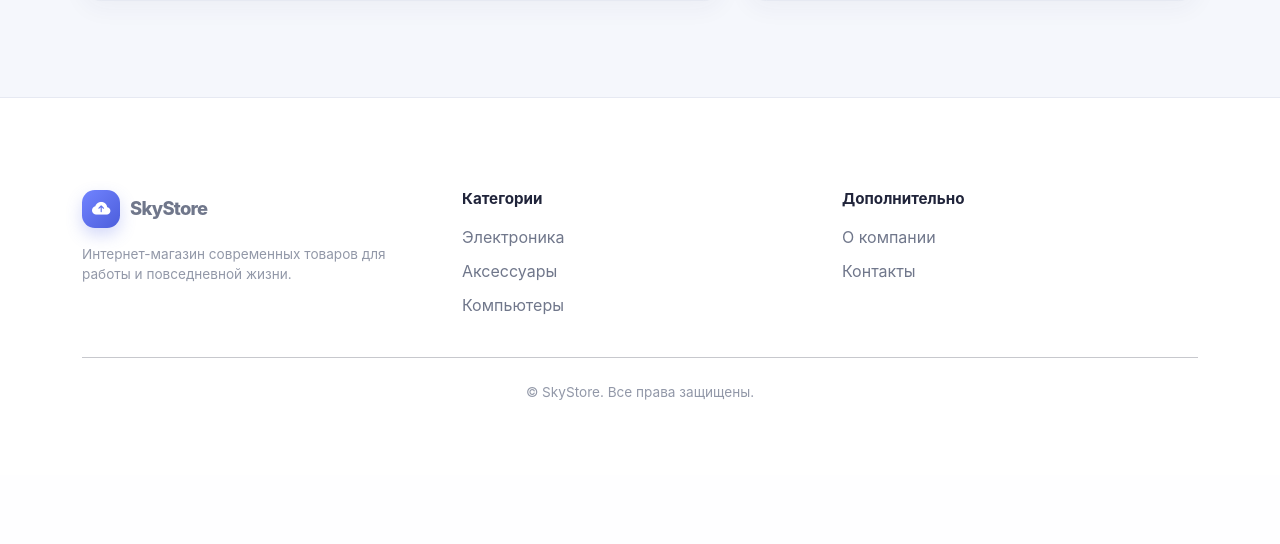
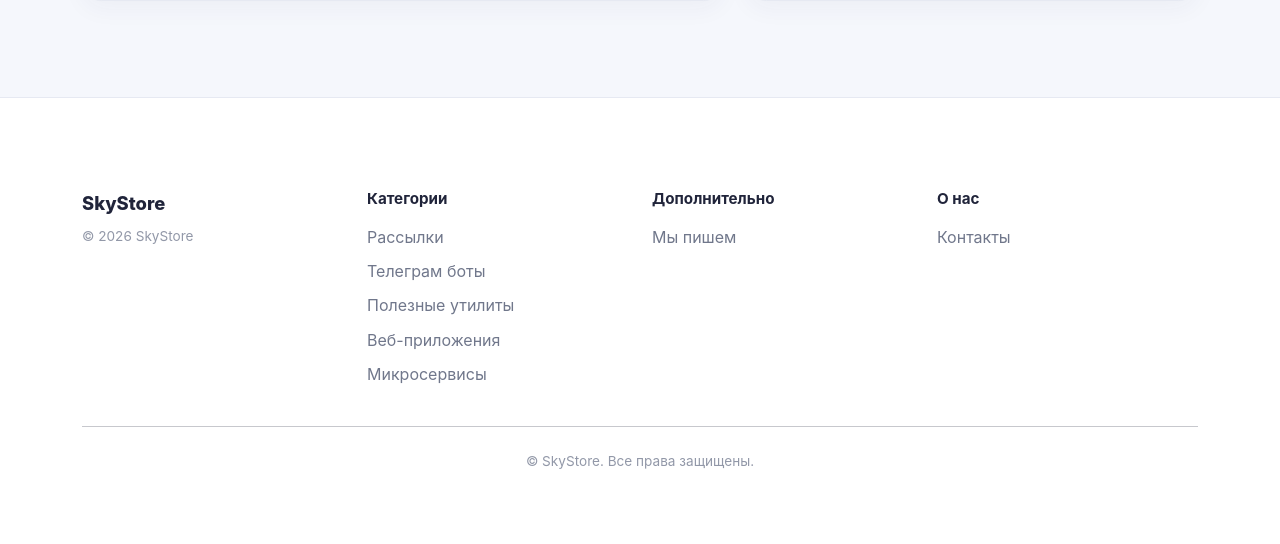
Before and after one commit to Forgman75/cool_market, a Django app: page /contacts/ in a window 1280 px wide. Shown: the part 1220-1764 px from the top of the page. Before the commit the page ends 1620 px from the top, so only its background shows below. Run offline with Django 5.2, Linux system fonts and the light colour scheme.

Commit message:
Fixed the footer on the contacts page

```diff
--- a/catalog/templates/contacts.html
+++ b/catalog/templates/contacts.html
@@ -183,35 +183,29 @@
     <div class="container py-5">
         <div class="row g-4">
 
-            <div class="col-md-4">
-                <a href="/" class="brand footer-brand text-decoration-none">
-                    <span class="brand-mark">
-                        <i class="bi bi-cloud-arrow-up-fill"></i>
-                    </span>
-                    <span>SkyStore</span>
-                </a>
-
-                <p class="footer-copy mt-3">
-                    Интернет-магазин современных товаров
-                    для работы и повседневной жизни.
-                </p>
+            <div class="col-12 col-md-3">
+                <div class="footer-brand">SkyStore</div>
+                <p class="footer-copy mt-2 mb-0">&copy; 2026 SkyStore</p>
             </div>
 
-            <div class="col-md-4">
+            <div class="col-6 col-md-3">
                 <h5 class="fw-bold mb-3">Категории</h5>
                 <ul class="list-unstyled">
-                    <li><a href="#" class="text-decoration-none">Электроника</a></li>
-                    <li><a href="#" class="text-decoration-none">Аксессуары</a></li>
-                    <li><a href="#" class="text-decoration-none">Компьютеры</a></li>
+                    <li><a href="#" class="text-decoration-none">Рассылки</a></li>
+                    <li><a href="#" class="text-decoration-none">Телеграм боты</a></li>
+                    <li><a href="#" class="text-decoration-none">Полезные утилиты</a></li>
+                    <li><a href="#" class="text-decoration-none">Веб-приложения</a></li>
+                    <li><a href="#" class="text-decoration-none">Микросервисы</a></li>
                 </ul>
             </div>
 
-            <div class="col-md-4">
-                <h5 class="fw-bold mb-3">Дополнительно</h5>
-                <ul class="list-unstyled">
-                    <li><a href="#" class="text-decoration-none">О компании</a></li>
-                    <li><a href="/contacts/" class="text-decoration-none">Контакты</a></li>
-                </ul>
+            <div class="col-6 col-md-3">
+                <h5>Дополнительно</h5>
+                <ul class="list-unstyled mb-0"><li><a href="#">Мы пишем</a></li></ul>
+            </div>
+            <div class="col-6 col-md-3">
+                <h5>О нас</h5>
+                <ul class="list-unstyled mb-0"><li><a href="/contacts/">Контакты</a></li></ul>
             </div>
 
         </div>
```
